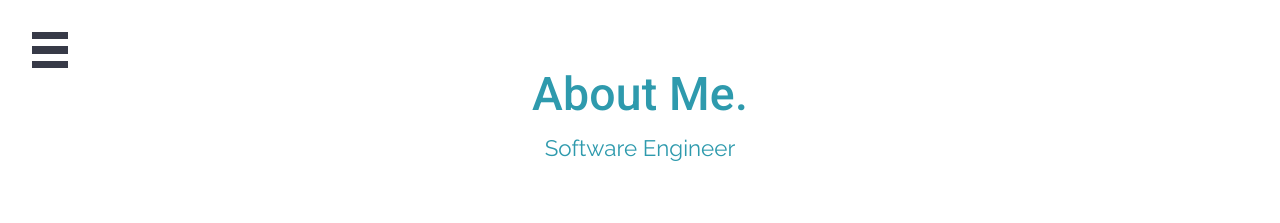
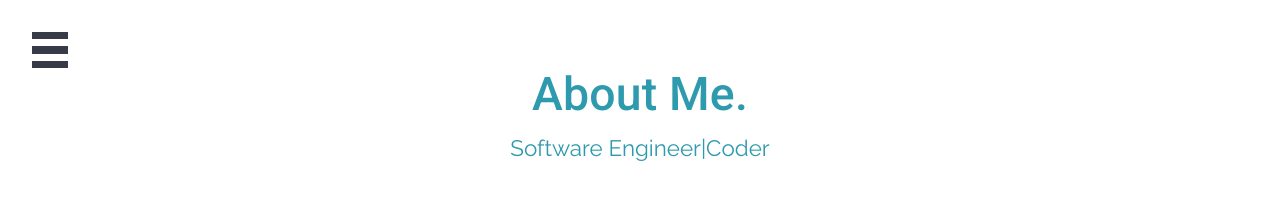
Before and after one commit to himanshsoni/portfolio, a React (Create React App) app: page /#/about in a window 1280 px wide. Shown: the top 223 px of the page. Built offline with nearby package versions, Linux system fonts and the light colour scheme.

Commit message:
About update

```diff
--- a/src/components/About/About.jsx
+++ b/src/components/About/About.jsx
@@ -11,7 +11,7 @@ const About = () => {
         <div className='section-container'>
             <Header
                 heading='About Me.'
-                details='Software Engineer'
+                details='Software Engineer|Coder'
             />
 
             <div className='about-main'>
```
